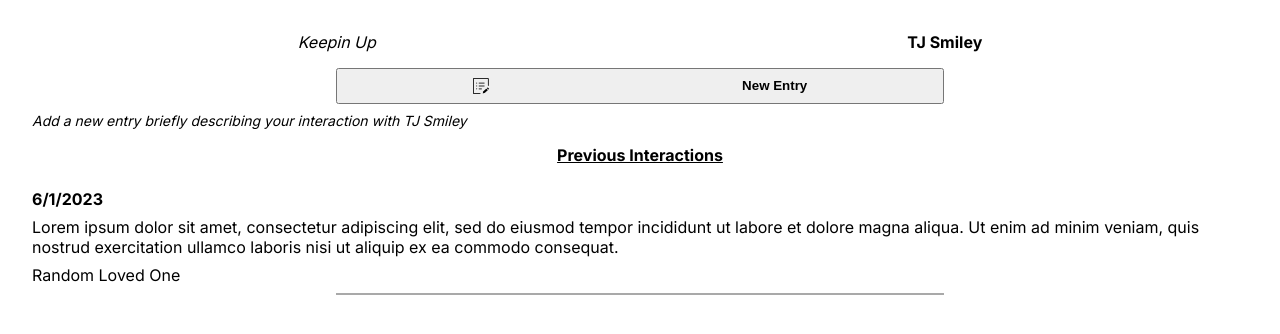
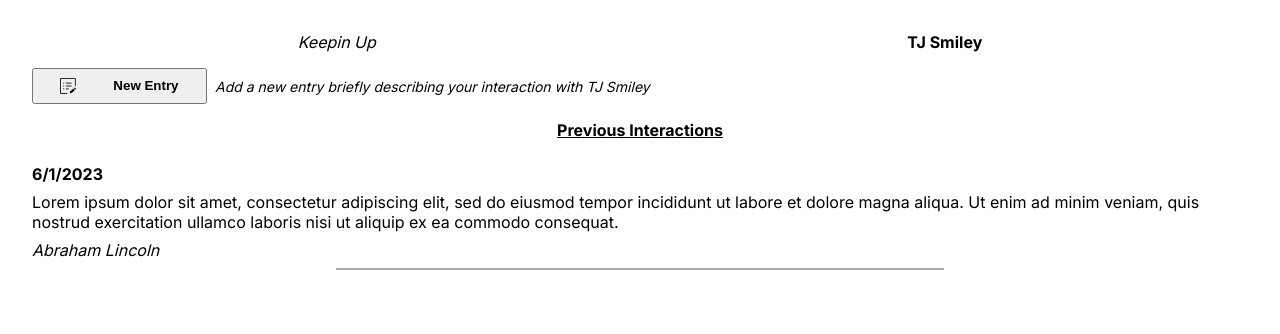
Before and after one commit to jcsmileyjr/elder, a Next.js app: page / in a window 1280 px wide. Shown: the top 334 px of the page. Built offline with nearby package versions, Linux system fonts and the light colour scheme.

Commit message:
Refactor styles for deskop view

```diff
--- a/src/app/page.js
+++ b/src/app/page.js
@@ -24,7 +24,7 @@ export default function Home() {
           <div className={styles.interactions}>
             <p className={styles.interactionDate}>6/1/2023</p>
             <p>Lorem ipsum dolor sit amet, consectetur adipiscing elit, sed do eiusmod tempor incididunt ut labore et dolore magna aliqua. Ut enim ad minim veniam, quis nostrud exercitation ullamco laboris nisi ut aliquip ex ea commodo consequat. </p>
-            <p>Random Loved One</p>
+            <p className={styles.writerName}>Abraham Lincoln</p>
             <h1/>
           </div>
         </section>
--- a/src/app/page.module.css
+++ b/src/app/page.module.css
@@ -53,6 +53,20 @@
   font-style: italic;
 }
 
+@media screen and (min-width: 600px) {
+  .entryButton {
+    align-self: flex-start;
+    width: 20%;
+    max-width: 175px;
+    min-width: 150px;
+  }
+
+  .entryContainer {
+    flex-direction: row;
+    align-items: center;
+  }
+}
+
 /*Content Styles*/
 .main {
   display: flex;
@@ -79,3 +93,7 @@
   width: 50%;
   margin: auto;
 }
+
+.writerName {
+  font-style: italic;
+}
```
